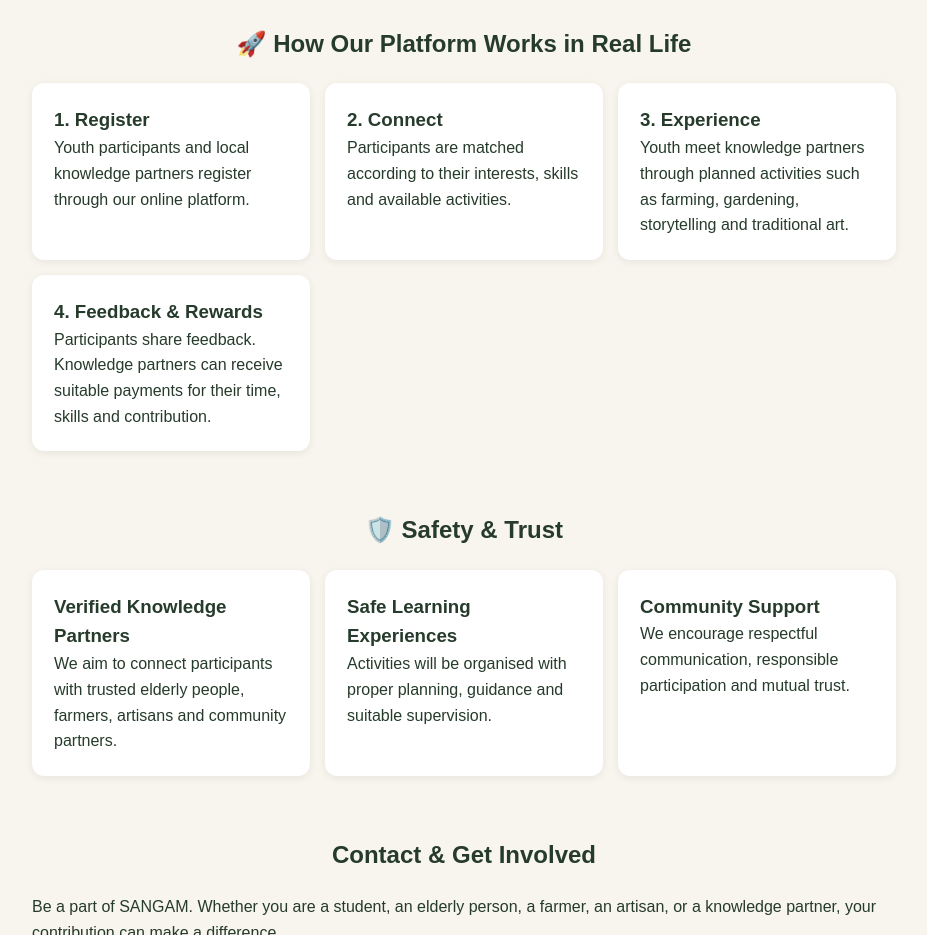
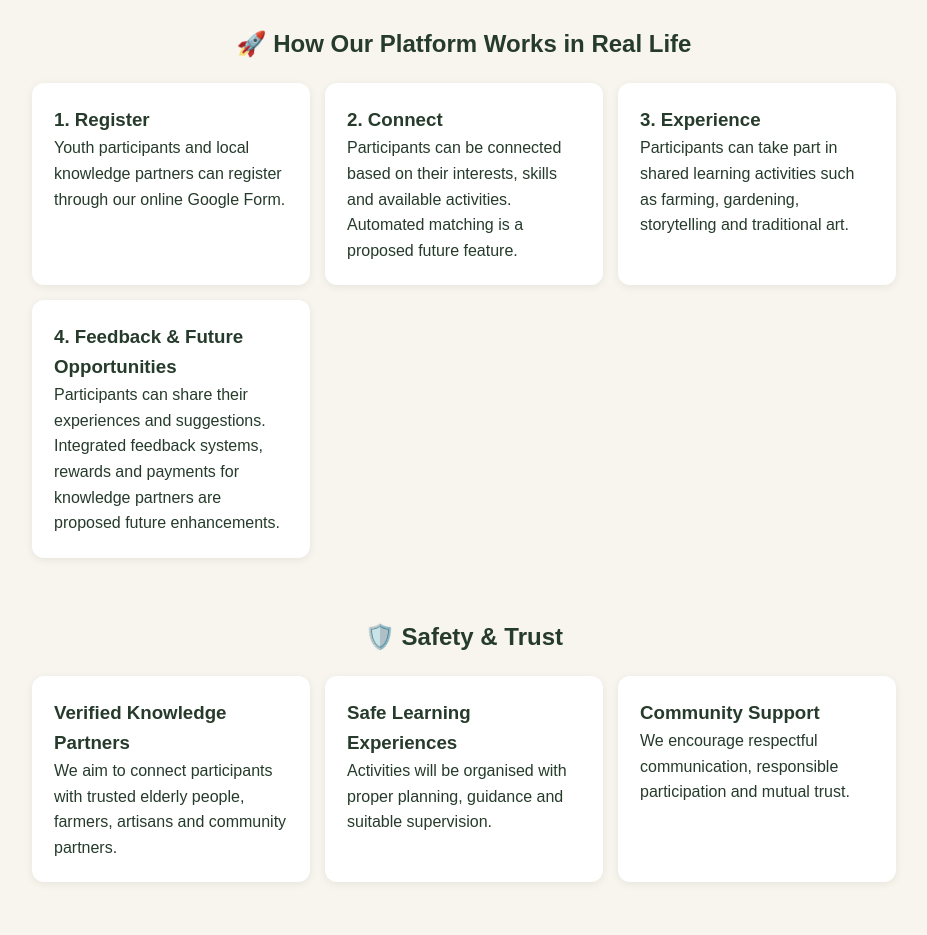
Before and after one commit to divyamalhotra4395-ui/SANGAM, a plain HTML site: page index.html in a window 1280 px wide. Shown: the part 3040-3975 px from the top of the page, without its empty margins (176-1103 px from the left). Drawn offline with Linux system fonts and the light colour scheme.

Commit message:
Update index.html

```diff
--- a/index.html
+++ b/index.html
@@ -355,45 +355,48 @@ footer {
 </section>
 <section id="working-model">
     <h2>🚀 How Our Platform Works in Real Life</h2>
-
 <div class="cards">
 
     <div class="card">
         <h3>1. Register</h3>
         <p>
             Youth participants and local knowledge partners
-                register through our online platform.
+            can register through our online Google Form.
         </p>
     </div>
 
     <div class="card">
         <h3>2. Connect</h3>
         <p>
-                Participants are matched according to their
+            Participants can be connected based on their
             interests, skills and available activities.
+            Automated matching is a proposed future feature.
         </p>
     </div>
 
     <div class="card">
         <h3>3. Experience</h3>
         <p>
-                Youth meet knowledge partners through planned
+            Participants can take part in shared learning
             activities such as farming, gardening, storytelling
             and traditional art.
         </p>
     </div>
 
     <div class="card">
-            <h3>4. Feedback & Rewards</h3>
+        <h3>4. Feedback & Future Opportunities</h3>
         <p>
-                Participants share feedback. Knowledge partners
-                can receive suitable payments for their time,
-                skills and contribution.
+            Participants can share their experiences and
+            suggestions. Integrated feedback systems, rewards
+            and payments for knowledge partners are proposed
+            future enhancements.
         </p>
     </div>
 
 </div>
 </section>
+
+
 <section id="safety">
     <h2>🛡️ Safety & Trust</h2>
 
```
Lines whose indentation alone changed are shown as unchanged.
